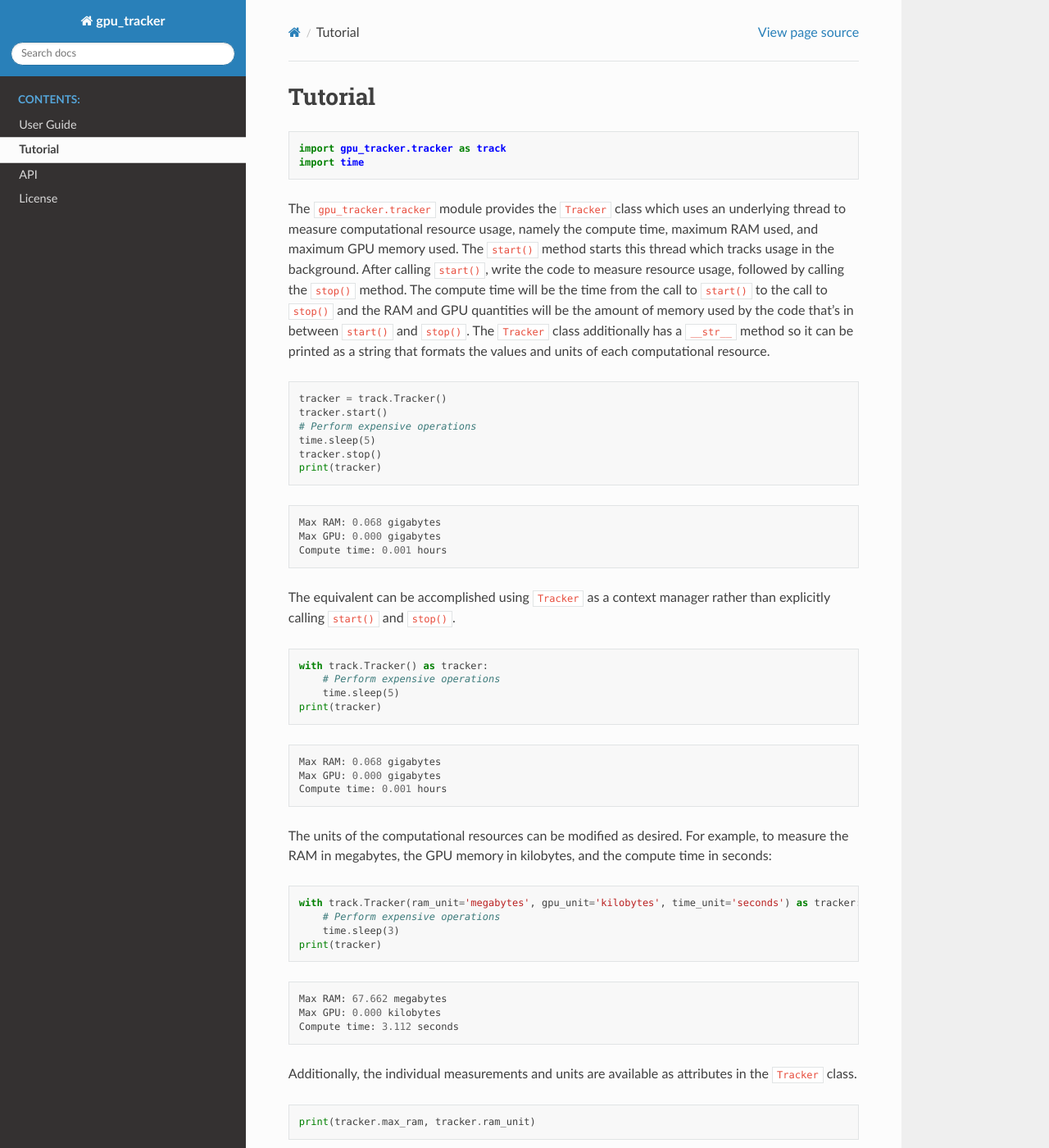
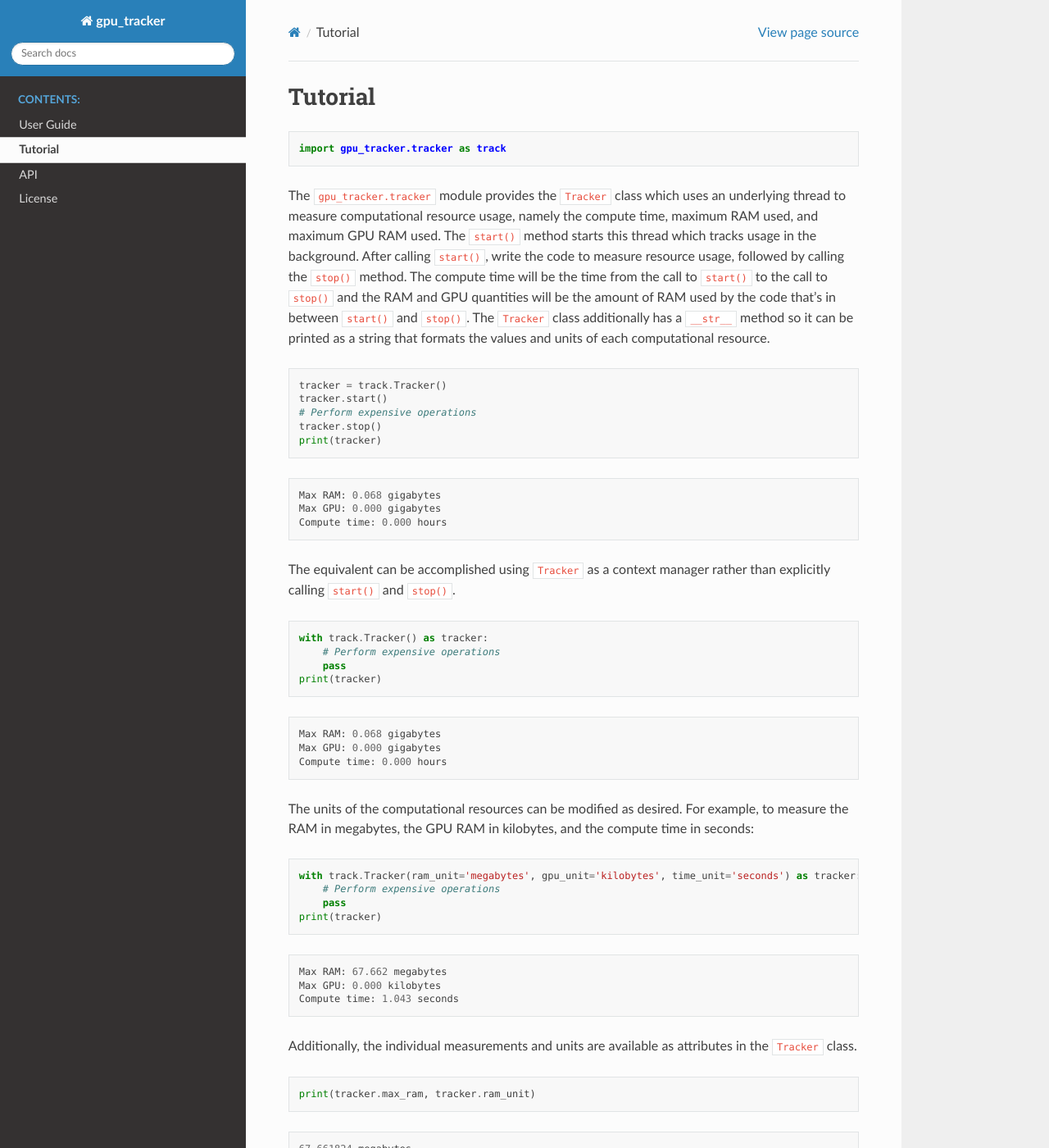
Before and after one commit to MoseleyBioinformaticsLab/gpu_tracker, a Sphinx documentation site: the page built from docs/tutorial.rst, in a window 1280 px wide and 1400 px high. Shown: the whole window at 82% size. Built offline with Sphinx 7.4.7 and the Read the Docs theme 2.0.0, drawn with Linux system fonts in a browser that asks for light colours; the version number could not be read and is left out.

Commit message:
Updates documentation

```diff
--- a/README.rst
+++ b/README.rst
@@ -3,7 +3,8 @@ gpu_tracker
 ###########
 Description
 -----------
-The ``gpu_tracker`` package provides a ``Tracker`` class that tracks the compute time, maximum RAM, and maximum GPU memory usage.
+The ``gpu_tracker`` package provides a ``Tracker`` class that tracks (profiles) the usage of compute time, maximum RAM, and maximum GPU RAM.
+The compute time is a measurement of the real time taken by the task as opposed to the CPU-utilization time.
 The GPU tracking is for Nvidia GPUs and uses the ``nvidia-smi`` command, assuming the Nvidia drivers have been installed.
 Computational resources are tracked throughout the duration of a context manager or the duration of explicit calls to the ``start()`` and ``stop()`` methods of the ``Tracker`` class.
 
--- a/docs/tutorial.rst
+++ b/docs/tutorial.rst
@@ -4,17 +4,16 @@ Tutorial
 .. code:: python3
 
     import gpu_tracker.tracker as track
-    import time
 
 The ``gpu_tracker.tracker`` module provides the ``Tracker`` class which
 uses an underlying thread to measure computational resource usage,
-namely the compute time, maximum RAM used, and maximum GPU memory used.
-The ``start()`` method starts this thread which tracks usage in the
+namely the compute time, maximum RAM used, and maximum GPU RAM used. The
+``start()`` method starts this thread which tracks usage in the
 background. After calling ``start()``, write the code to measure
 resource usage, followed by calling the ``stop()`` method. The compute
 time will be the time from the call to ``start()`` to the call to
-``stop()`` and the RAM and GPU quantities will be the amount of memory
-used by the code that’s in between ``start()`` and ``stop()``. The
+``stop()`` and the RAM and GPU quantities will be the amount of RAM used
+by the code that’s in between ``start()`` and ``stop()``. The
 ``Tracker`` class additionally has a ``__str__`` method so it can be
 printed as a string that formats the values and units of each
 computational resource.
@@ -24,7 +23,6 @@ computational resource.
     tracker = track.Tracker()
     tracker.start()
     # Perform expensive operations
-    time.sleep(5)
     tracker.stop()
     print(tracker)
 
@@ -33,7 +31,7 @@ computational resource.
 
     Max RAM: 0.068 gigabytes
     Max GPU: 0.000 gigabytes
-    Compute time: 0.001 hours
+    Compute time: 0.000 hours
 
 
 The equivalent can be accomplished using ``Tracker`` as a context
@@ -43,7 +41,7 @@ manager rather than explicitly calling ``start()`` and ``stop()``.
 
     with track.Tracker() as tracker:
         # Perform expensive operations
-        time.sleep(5)
+        pass
     print(tracker)
 
 
@@ -51,18 +49,18 @@ manager rather than explicitly calling ``start()`` and ``stop()``.
 
     Max RAM: 0.068 gigabytes
     Max GPU: 0.000 gigabytes
-    Compute time: 0.001 hours
+    Compute time: 0.000 hours
 
 
 The units of the computational resources can be modified as desired. For
-example, to measure the RAM in megabytes, the GPU memory in kilobytes,
-and the compute time in seconds:
+example, to measure the RAM in megabytes, the GPU RAM in kilobytes, and
+the compute time in seconds:
 
 .. code:: python3
 
     with track.Tracker(ram_unit='megabytes', gpu_unit='kilobytes', time_unit='seconds') as tracker:
         # Perform expensive operations
-        time.sleep(3)
+        pass
     print(tracker)
 
 
@@ -70,7 +68,7 @@ and the compute time in seconds:
 
     Max RAM: 67.662 megabytes
     Max GPU: 0.000 kilobytes
-    Compute time: 3.112 seconds
+    Compute time: 1.043 seconds
 
 
 Additionally, the individual measurements and units are available as
--- a/pyproject.toml
+++ b/pyproject.toml
@@ -4,7 +4,7 @@ build-backend = "setuptools.build_meta"
 
 [project]
 name = "gpu-tracker"
-description = "Tracks computational resources of a process and its child processes, most prominently GPU memory, as well as RAM and compute time."
+description = "Tracks computational resources of a process and its child processes, most prominently GPU RAM, as well as RAM and compute time."
 readme = "README.rst"
 requires-python = ">=3.10"
 keywords = ["gpu", "ram", "time", "memory", "profile", "track", "resource", "usage"]
```
Also changed, not shown: docs/notebook/tutorial.ipynb, 1 other file.
